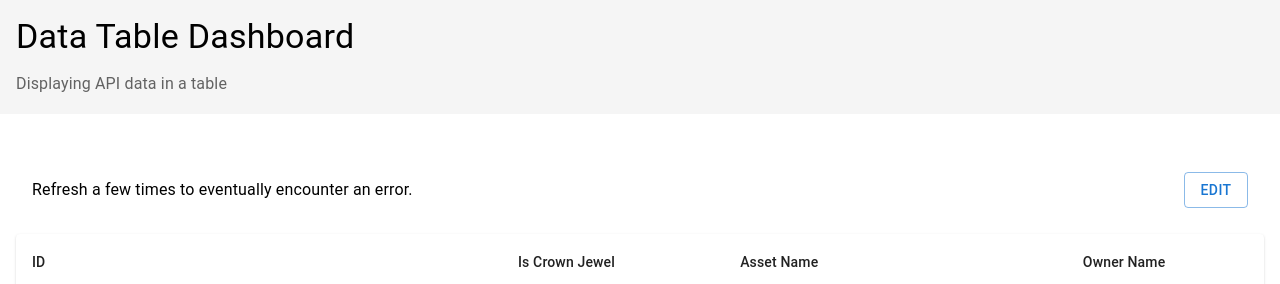
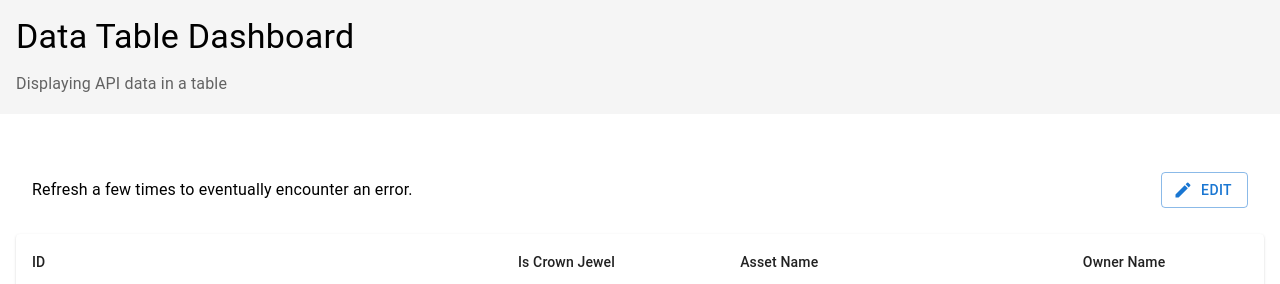
Before and after one commit to lazarporter/octo, a React (Vite) app: page / in a window 1280 px wide. Shown: the top 284 px of the page. Built offline with nearby package versions, Linux system fonts and the light colour scheme.

Commit message:
refactor to simplify by using TableContainer, simplify toggling

```diff
--- a/src/App.tsx
+++ b/src/App.tsx
@@ -1,13 +1,11 @@
 import { StrictMode } from 'react';
 import { ErrorBoundary } from 'react-error-boundary';
-import { Typography, Box } from '@mui/material';
+import { Box } from '@mui/material';
 import { TableContextProvider } from './context/TableContextProvider';
-import { Table } from './components/Table';
 import { ErrorFallback } from './components/ErrorFallback';
 import { Header } from './components/Header';
+import { TableContainer } from './containers/TableContainer';
 import { logError } from './utils/logError';
-import { INSTRUCTIONS } from './stringContants';
-import { EditToggleButton } from './components/EditToggleButton';
 
 export default function App() {
   return (
@@ -17,18 +15,7 @@ export default function App() {
         <Box sx={{ flexGrow: '1', padding: 2 }}>
           <ErrorBoundary FallbackComponent={ErrorFallback} onError={logError}>
             <TableContextProvider>
-              <Box
-                sx={{
-                  display: 'flex',
-                  alignItems: 'center',
-                  justifyContent: 'space-between',
-                  padding: 2,
-                }}
-              >
-                <Typography sx={{ mt: 2, mb: 2 }}>{INSTRUCTIONS}</Typography>
-                <EditToggleButton />
-              </Box>
-              <Table />
+              <TableContainer />
             </TableContextProvider>
           </ErrorBoundary>
         </Box>
--- a/src/components/EditToggleButton.tsx
+++ b/src/components/EditToggleButton.tsx
@@ -1,9 +1,10 @@
 import { Button } from '@mui/material';
 import { useTableContext } from '../context/TableContext';
 import { TOGGLE_EDIT_BUTTON_TEXT } from '../stringContants';
+import { Edit, Save } from '@mui/icons-material';
 
 export const EditToggleButton = () => {
-  const { editMode, setEditMode, commitStagedEdits } = useTableContext();
+  const { editMode, toggleEditMode, commitStagedEdits } = useTableContext();
 
   const text = editMode
     ? TOGGLE_EDIT_BUTTON_TEXT.SAVE
@@ -11,7 +12,8 @@ export const EditToggleButton = () => {
   return (
     <Button
       variant={editMode ? 'contained' : 'outlined'}
-      onClick={editMode ? commitStagedEdits : () => setEditMode(!editMode)}
+      onClick={editMode ? commitStagedEdits : () => toggleEditMode(!editMode)}
+      startIcon={editMode ? <Save /> : <Edit />}
     >
       {text}
     </Button>
--- a/src/components/Table.tsx
+++ b/src/components/Table.tsx
@@ -3,17 +3,15 @@ import {
   Table as MuiTable,
   TableBody,
   TableCell,
-  TableContainer,
+  TableContainer as MuiTableContainer,
   TableHead,
   TableRow,
   Paper,
-  CircularProgress,
-  Typography,
 } from '@mui/material';
 import { APIData } from '../types/apiData.types';
 import CustomTableCell from './Cells/CustomTableCell';
-import { TABLE_NO_DATA_MESSAGE, TEST_IDS } from '../stringContants';
-import { useTableContext } from '../context/TableContext';
+
+import { TEST_IDS } from '../stringContants';
 
 const COLUMNS: { [key in keyof APIData]: string } = {
   _id: 'ID',
@@ -22,34 +20,15 @@ const COLUMNS: { [key in keyof APIData]: string } = {
   enriched: 'Is Crown Jewel',
 };
 
-export const Table: React.FC = () => {
-  const { loading, data } = useTableContext();
+interface TableProps {
+  data: APIData[];
+}
 
-  if (loading) {
-    return (
-      <TableContainer
-        component={Paper}
-        data-testid={TEST_IDS.TABLE_LOADING_SPINNER}
-      >
-        <CircularProgress />
-      </TableContainer>
-    );
-  }
-
-  if (!Array.isArray(data) || data.length === 0) {
-    return (
-      <TableContainer component={Paper} data-testid={TEST_IDS.TABLE_NO_DATA}>
-        <Typography variant="h6" sx={{ p: 2 }}>
-          {TABLE_NO_DATA_MESSAGE}
-        </Typography>
-      </TableContainer>
-    );
-  }
-
+export const Table: React.FC<TableProps> = ({ data }) => {
   const keys = Object.keys(data[0]) as (keyof APIData)[];
 
   return (
-    <TableContainer component={Paper} data-testid={TEST_IDS.TABLE_DATA}>
+    <MuiTableContainer component={Paper} data-testid={TEST_IDS.TABLE_DATA}>
       <MuiTable>
         <TableHead>
           <TableRow>
@@ -72,6 +51,6 @@ export const Table: React.FC = () => {
           ))}
         </TableBody>
       </MuiTable>
-    </TableContainer>
+    </MuiTableContainer>
   );
 };
--- /dev/null
+++ b/src/containers/TableContainer.tsx
@@ -0,0 +1,57 @@
+import {
+  Box,
+  Typography,
+  TableContainer as MuiTableContainer,
+  CircularProgress,
+  Paper,
+} from '@mui/material';
+import { EditToggleButton } from '../components/EditToggleButton';
+import {
+  INSTRUCTIONS,
+  TABLE_NO_DATA_MESSAGE,
+  TEST_IDS,
+} from '../stringContants';
+import { useTableContext } from '../context/TableContext';
+import { Table } from '../components/Table';
+
+export const TableContainer = () => {
+  const { loading, data } = useTableContext();
+
+  if (loading) {
+    return (
+      <MuiTableContainer
+        component={Paper}
+        data-testid={TEST_IDS.TABLE_LOADING_SPINNER}
+      >
+        <CircularProgress />
+      </MuiTableContainer>
+    );
+  }
+
+  if (!Array.isArray(data) || data.length === 0) {
+    return (
+      <MuiTableContainer component={Paper} data-testid={TEST_IDS.TABLE_NO_DATA}>
+        <Typography variant="h6" sx={{ p: 2 }}>
+          {TABLE_NO_DATA_MESSAGE}
+        </Typography>
+      </MuiTableContainer>
+    );
+  }
+
+  return (
+    <>
+      <Box
+        sx={{
+          display: 'flex',
+          alignItems: 'center',
+          justifyContent: 'space-between',
+          padding: 2,
+        }}
+      >
+        <Typography sx={{ mt: 2, mb: 2 }}>{INSTRUCTIONS}</Typography>
+        <EditToggleButton />
+      </Box>
+      <Table data={data} />
+    </>
+  );
+};
--- a/src/context/TableContext.tsx
+++ b/src/context/TableContext.tsx
@@ -5,7 +5,7 @@ export const initialTableContext: TableContextType = {
   data: [],
   setData: () => {},
   editMode: false,
-  setEditMode: () => {},
+  toggleEditMode: () => {},
   handleStageEdit: () => {},
   commitStagedEdits: () => {},
   loading: false,
--- a/src/context/TableContextProvider.tsx
+++ b/src/context/TableContextProvider.tsx
@@ -17,6 +17,10 @@ export const TableContextProvider: React.FC<{ children: React.ReactNode }> = ({
 
   function handleStageEdit(id: string, nextVal: boolean) {
     setStagedEdits((prev) => ({ ...prev, [id]: nextVal }));
+  }
+
+  function toggleEditMode() {
+    setEditMode((prev) => !prev);
   }
 
   const commitStagedEdits = useCallback(() => {
@@ -66,7 +70,7 @@ export const TableContextProvider: React.FC<{ children: React.ReactNode }> = ({
         data,
         setData,
         editMode,
-        setEditMode,
+        toggleEditMode,
         handleStageEdit,
         commitStagedEdits,
         loading,
--- a/src/context/tableContext.types.ts
+++ b/src/context/tableContext.types.ts
@@ -5,7 +5,7 @@ export interface TableContextType {
   data: APIData[];
   setData: React.Dispatch<React.SetStateAction<APIData[]>>;
   editMode: boolean;
-  setEditMode: React.Dispatch<React.SetStateAction<boolean>>;
+  toggleEditMode: React.Dispatch<React.SetStateAction<boolean>>;
   handleStageEdit: (id: string, nextVal: boolean) => void;
   commitStagedEdits: () => void;
   loading: boolean;
```
